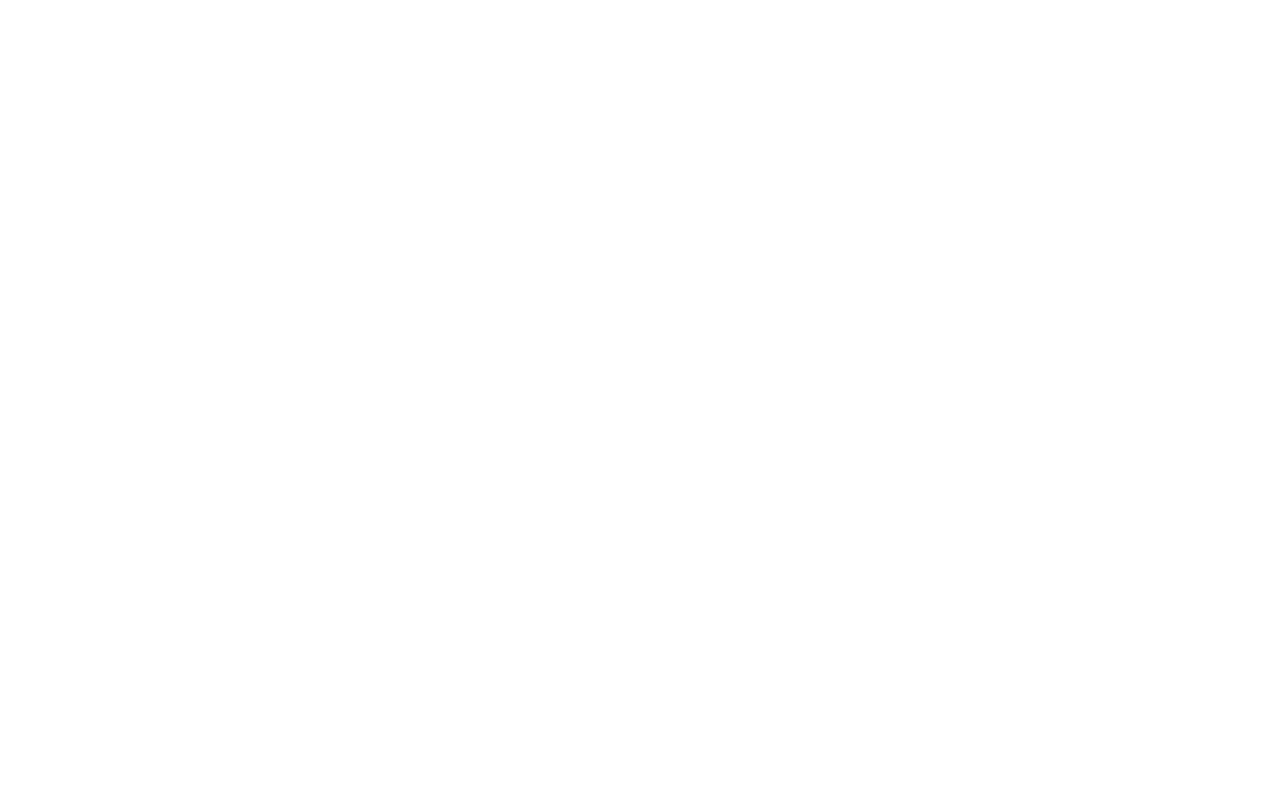
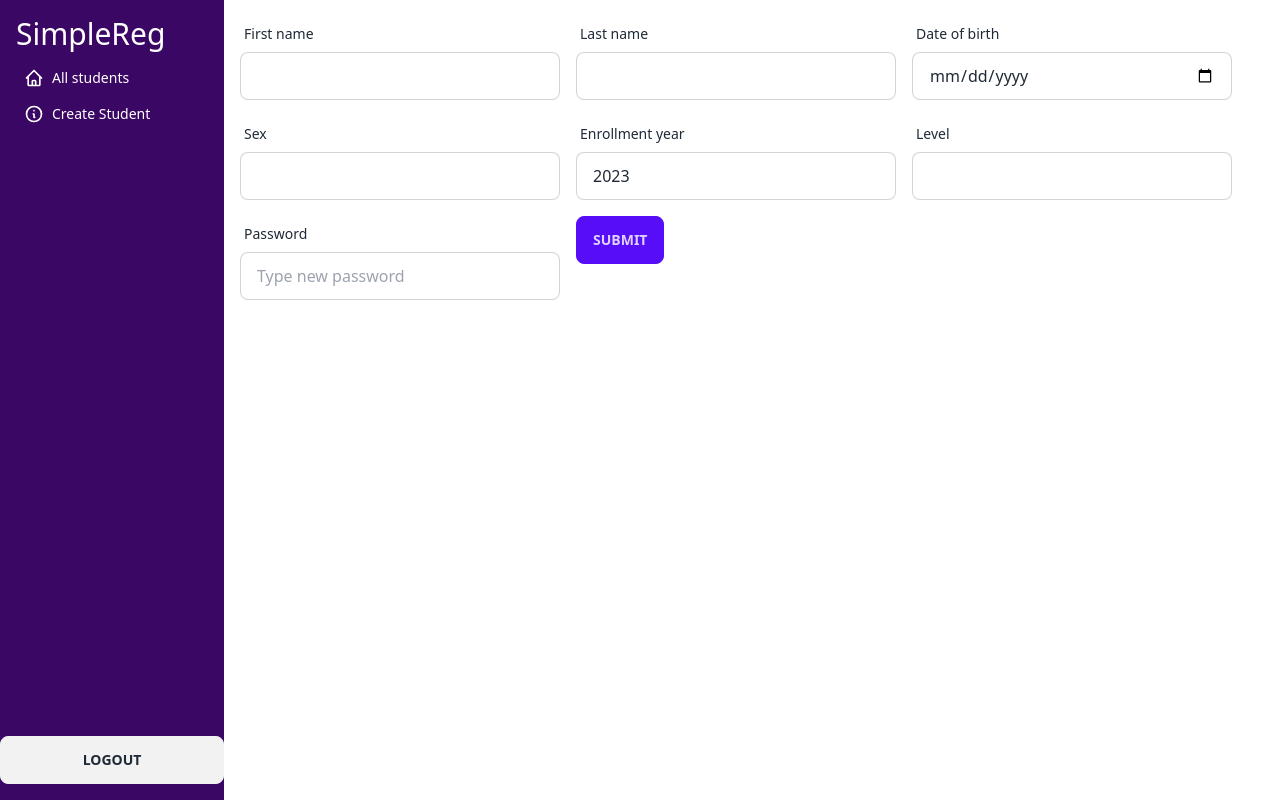
Before and after one commit to bp40/registration_site, a React (Vite) app in the folder client/registraion-site/: page /staff/new_student in a window 1280 px wide. Before the commit this address had no page. Built offline with nearby package versions, Linux system fonts and the light colour scheme; sample sign-in values are in the browser's storage.

Commit message:
add skeleton page for creating student

```diff
--- a/client/registraion-site/src/App.jsx
+++ b/client/registraion-site/src/App.jsx
@@ -9,6 +9,7 @@
 import { StaffDashboard } from "./routes/staffdashboard.jsx";
 import { StudentInfo } from "./routes/studentInfo.jsx";
 import { EditStudent } from "./routes/edit_student.jsx";
+import { Add_student } from "./routes/add_student.jsx";
 
 function App() {
   return (
@@ -30,6 +31,7 @@
           element={<EditStudent />}
           exact
         />
+        <Route path={"/staff/new_student"} element={<Add_student />} exact />
       </Route>
     </Routes>
   );
--- a/client/registraion-site/src/components/StaffNavBar.jsx
+++ b/client/registraion-site/src/components/StaffNavBar.jsx
@@ -1,5 +1,4 @@
 import { Link, useNavigate } from "react-router-dom";
-import Search from "../routes/search.jsx";
 
 export const StaffNavBar = () => {
   const navigate = useNavigate();
@@ -33,7 +32,7 @@
           </Link>
         </li>
         <li>
-          <Link to="/new_student">
+          <Link to="/staff/new_student">
             <svg
               xmlns="http://www.w3.org/2000/svg"
               className="h-5 w-5"
--- a/client/registraion-site/src/components/textInput.jsx
+++ b/client/registraion-site/src/components/textInput.jsx
@@ -3,6 +3,7 @@
   placeholder,
   onChange,
   value,
+  name,
   inputType = "text",
 }) => {
   return (
@@ -12,6 +13,7 @@
       </label>
       <input
         type={inputType}
+        name={name}
         placeholder={placeholder}
         className="input input-bordered w-full max-w-xs"
         value={value}
--- /dev/null
+++ b/client/registraion-site/src/routes/add_student.jsx
@@ -0,0 +1,88 @@
+import { StaffNavBar } from "../components/StaffNavBar.jsx";
+import { TextInput } from "../components/textInput.jsx";
+import { useState } from "react";
+
+export const Add_student = () => {
+  const [inputFields, setInputFields] = useState({
+    first_name: "",
+    last_name: "",
+    date_of_birth: "",
+    sex: "",
+    enroll_year: new Date().getFullYear(),
+    password: "",
+    level: "",
+  });
+
+  const handleInputChange = (e) => {
+    setInputFields({ ...inputFields, [e.target.name]: e.target.value });
+  };
+
+  const handleSubmit = (e) => {
+    e.preventDefault();
+  };
+
+  return (
+    <div className="flex p-0 w-screen">
+      <StaffNavBar />
+      <div className="p-4">
+        <div>
+          <form className="flex flex-row flex-wrap space-between gap-4">
+            <TextInput
+              labelText="First name"
+              name="first_name"
+              value={inputFields.first_name}
+              onChange={handleInputChange}
+            />
+            <TextInput
+              labelText="Last name"
+              name="last_name"
+              value={inputFields.last_name}
+              onChange={handleInputChange}
+            />
+            <TextInput
+              labelText="Date of birth"
+              value={inputFields.date_of_birth}
+              inputType="date"
+              name="date_of_birth"
+              onChange={handleInputChange}
+            />
+            <TextInput
+              labelText="Sex"
+              value={inputFields.sex}
+              name="sex"
+              onChange={handleInputChange}
+            />
+            <TextInput
+              labelText="Enrollment year"
+              name="enroll_year"
+              value={inputFields.enroll_year}
+              onChange={handleInputChange}
+            />
+            <TextInput
+              labelText="Level"
+              name="level"
+              value={inputFields.level}
+              onChange={handleInputChange}
+            />
+            <TextInput
+              labelText="Password"
+              name="password"
+              value={inputFields.password}
+              placeholder="Type new password"
+              inputType="password"
+              onChange={handleInputChange}
+            />
+
+            <button
+              type="submit"
+              className="btn btn-primary"
+              onClick={handleSubmit}
+            >
+              Submit
+            </button>
+          </form>
+        </div>
+      </div>
+    </div>
+  );
+};
```
